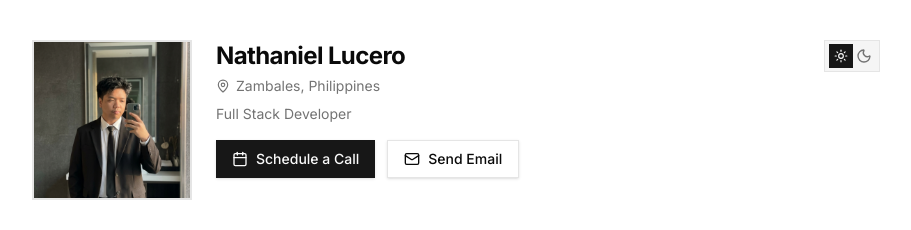
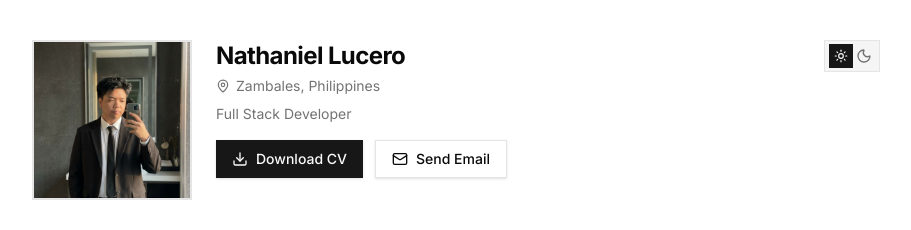
Before and after one commit to nathan-dotnet/my-portfolio, a Next.js app: page / in a window 1280 px wide. Shown: the top 230 px of the page, without its empty margins (184-1095 px from the left). Built offline with nearby package versions, Linux system fonts and the light colour scheme.

Commit message:
download resume

```diff
--- a/src/components/HeroSection.tsx
+++ b/src/components/HeroSection.tsx
@@ -1,6 +1,5 @@
-import { Calendar, Mail, MapPin } from "lucide-react";
+import { Download, Mail, MapPin } from "lucide-react";
 import Image from "next/image";
-import profileImg from "../assets/nathan.png";
 import ThemeToggle from "./ThemeToggle";
 
 const HeroSection = () => {
@@ -10,8 +9,10 @@ const HeroSection = () => {
         <ThemeToggle />
       </div>
       <Image
-        src={profileImg}
+        src="/assets/nathan.png"
         alt="Nathaniel Lucero"
+        width={160}
+        height={160}
         className="w-32 h-32 sm:w-40 sm:h-40 object-cover border-2 border-border"
       />
       <div className="flex-1">
@@ -27,7 +28,8 @@ const HeroSection = () => {
         </p>
         <div className="flex mr-4 flex-wrap gap-3 mt-4">
           <a
-            href="mailto:nathaniellucero03@gmail.com"
+            href="/cv.pdf"
+            download
             className="
                       inline-flex items-center gap-2
                       px-4 py-2
@@ -39,8 +41,8 @@ const HeroSection = () => {
                       hover:shadow-[0_6px_14px_rgba(0,0,0,0.08)]
                     "
           >
-            <Calendar className="w-4 h-4" />
-            Schedule a Call
+            <Download className="w-4 h-4" />
+            Download CV
           </a>
           <a
             href="mailto:nathaniellucero03@gmail.com"
```
Also changed, not shown: public/assets/nathan.png (added), 1 other file (tests, documents, lock files or other folders).
